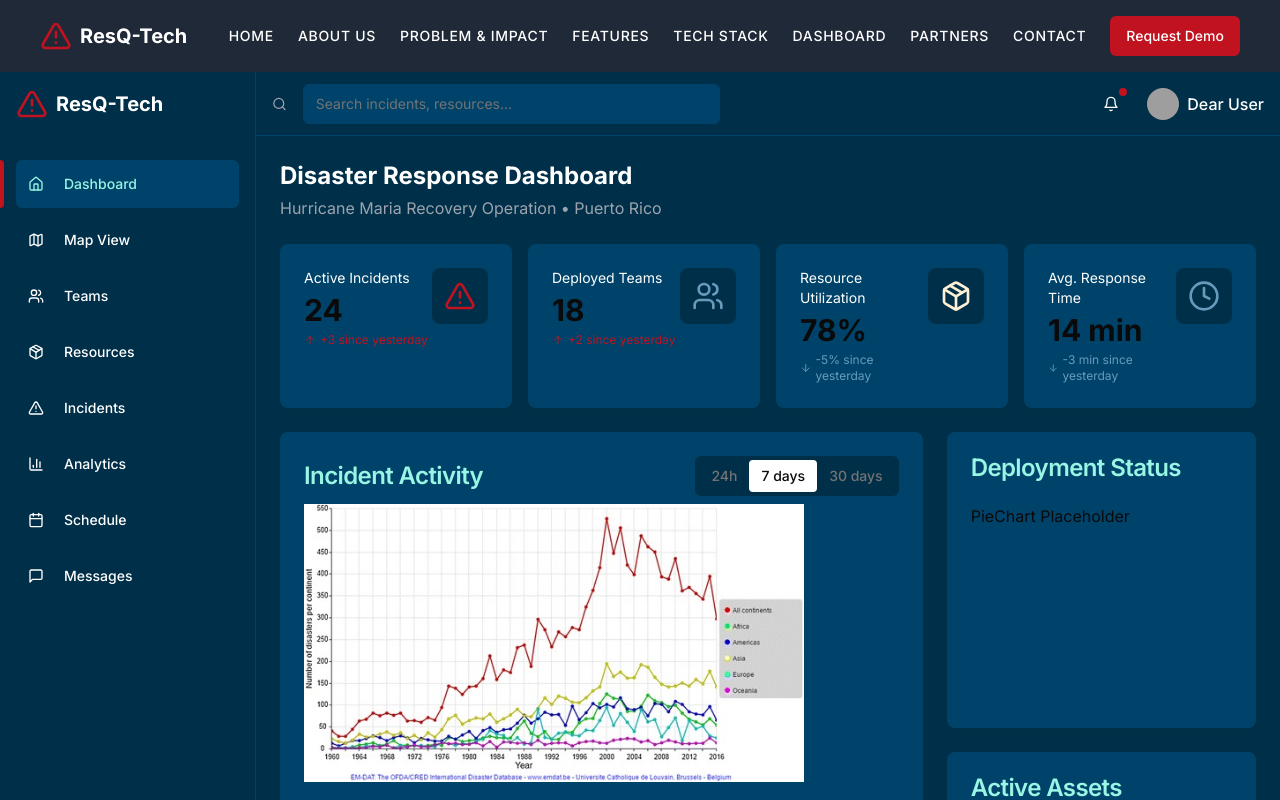
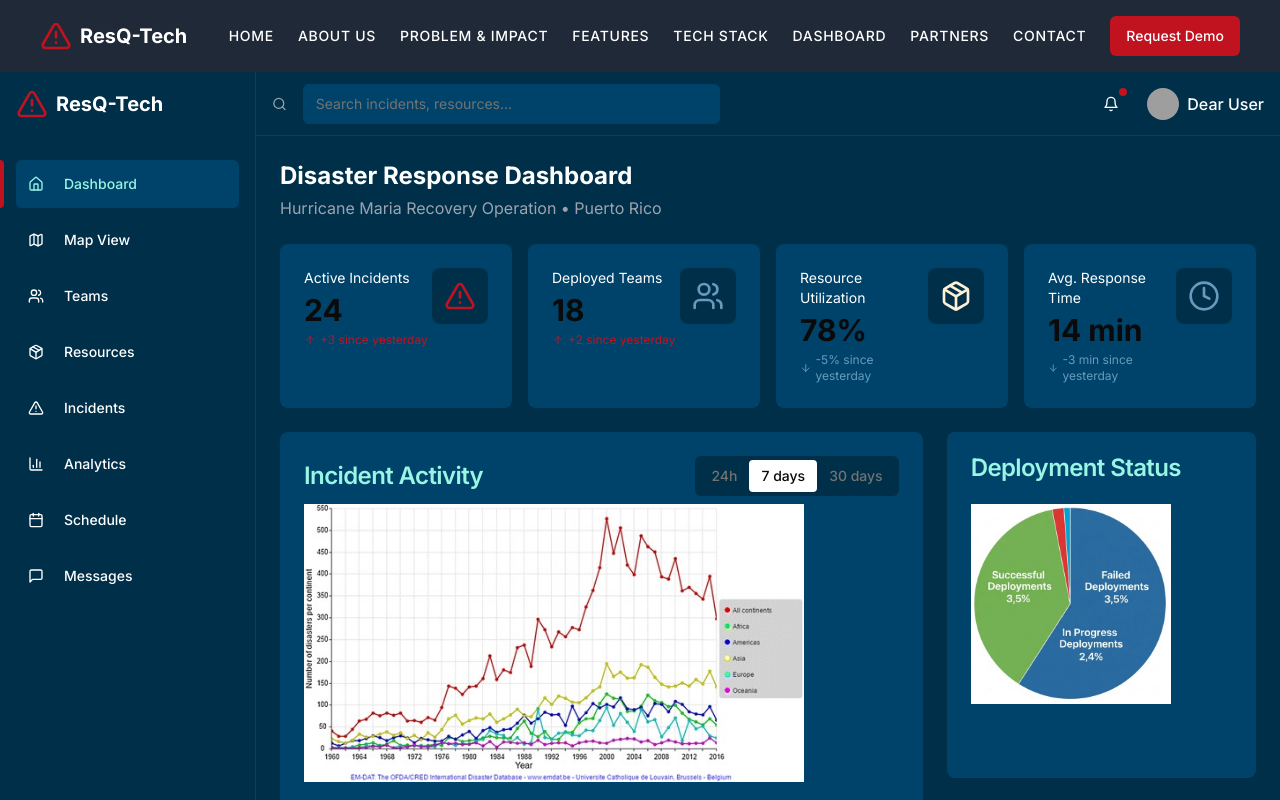
Before and after one commit to poojabhallaa/ResQTech-frontend, a Next.js app: page /dashboard in a window 1280 px wide. Shown: the top 800 px of the page. Built offline with nearby package versions, Linux system fonts and the light colour scheme; grey boxes are pictures that could not be loaded.

Commit message:
Final Commit

```diff
--- a/app/dashboard/page.tsx
+++ b/app/dashboard/page.tsx
@@ -241,8 +241,13 @@ export default function DashboardPage() {
                   <CardTitle>Deployment Status</CardTitle>
                 </CardHeader>
                 <CardContent>
-                  <div className="h-[200px]">
-                    <PieChart
+                  <div className="h-[250px]">
+                    <Image
+                      src="/pie_chart.jpg"
+                      alt="Incident Chart"
+                      width={200}
+                      height={200}
+                      className="object-contain"
                     />
                   </div>
                 </CardContent>
```
Also changed, not shown: public/pie_chart.jpg (added).
